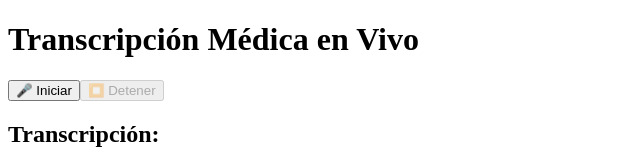
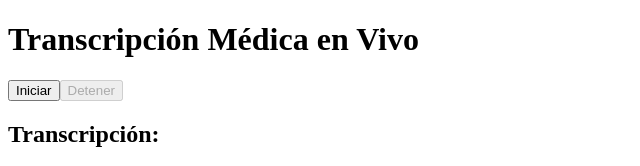
Before and after one commit to sirdmc/doctor-voice-app, a React (Create React App) app: page / in a window 1280 px wide. Shown: the top 166 px of the page, without its empty margins (0-640 px from the left). Built offline with nearby package versions, Linux system fonts and the light colour scheme.

Commit message:
Solucionados problemas de codificación y actualizados emojis en App.js

```diff
--- a/src/App.js
+++ b/src/App.js
@@ -44,8 +44,8 @@ export default function App() {
     return (
       <div>
           <h1>Transcripción Médica en Vivo</h1>
-            <button onClick={startRecording} disabled={recording}>🎤 Iniciar</button>
-            <button onClick={stopRecording} disabled={!recording}>⏹️ Detener</button>
+          <button onClick={startRecording} disabled={recording}>Iniciar</button>
+          <button onClick={stopRecording} disabled={!recording}>Detener</button>
           <h2>Transcripción:</h2>
           <textarea value={transcription} readOnly rows="10" cols="50"></textarea>
       </div>
```
Lines whose indentation alone changed are shown as unchanged.
